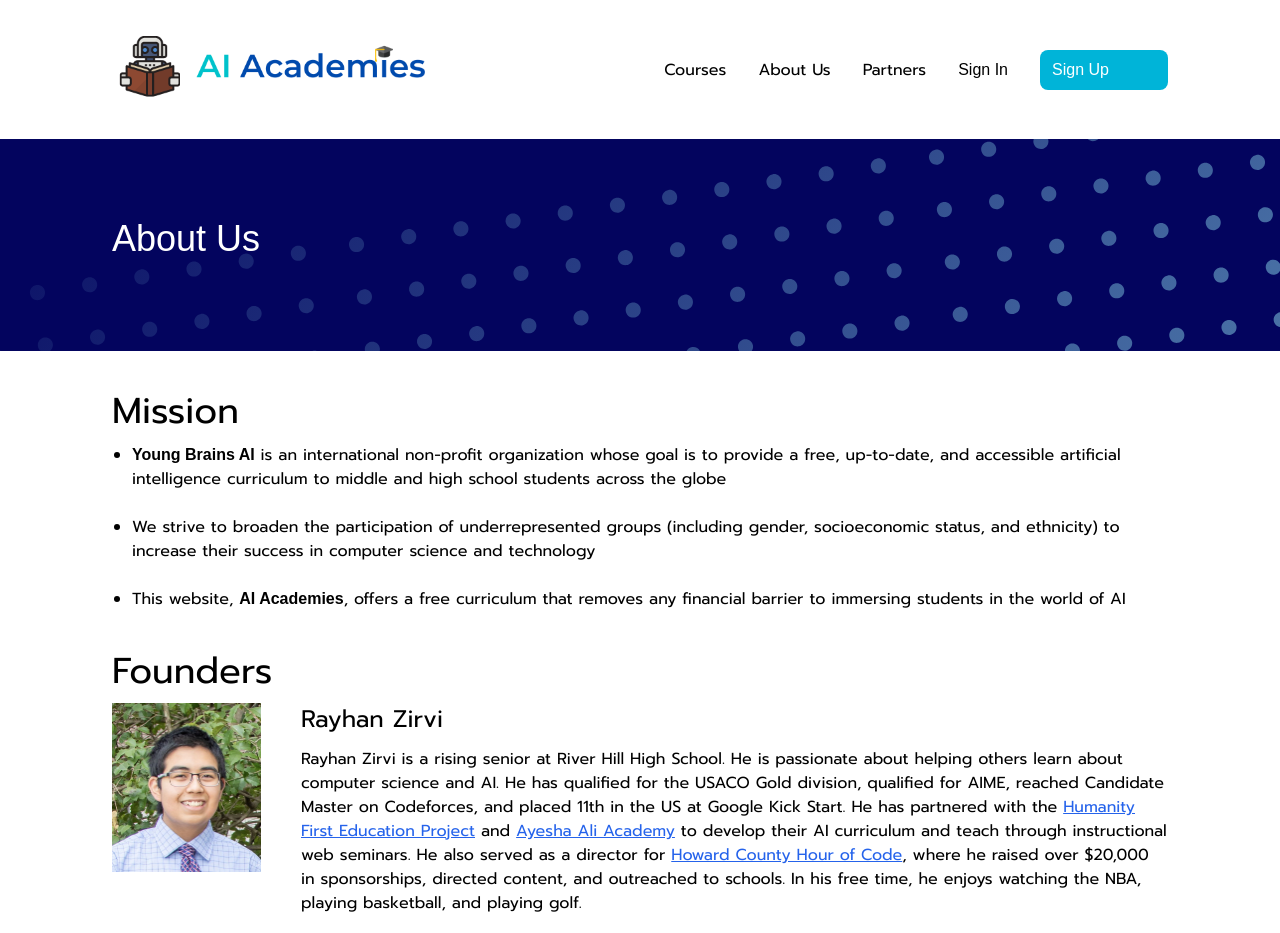
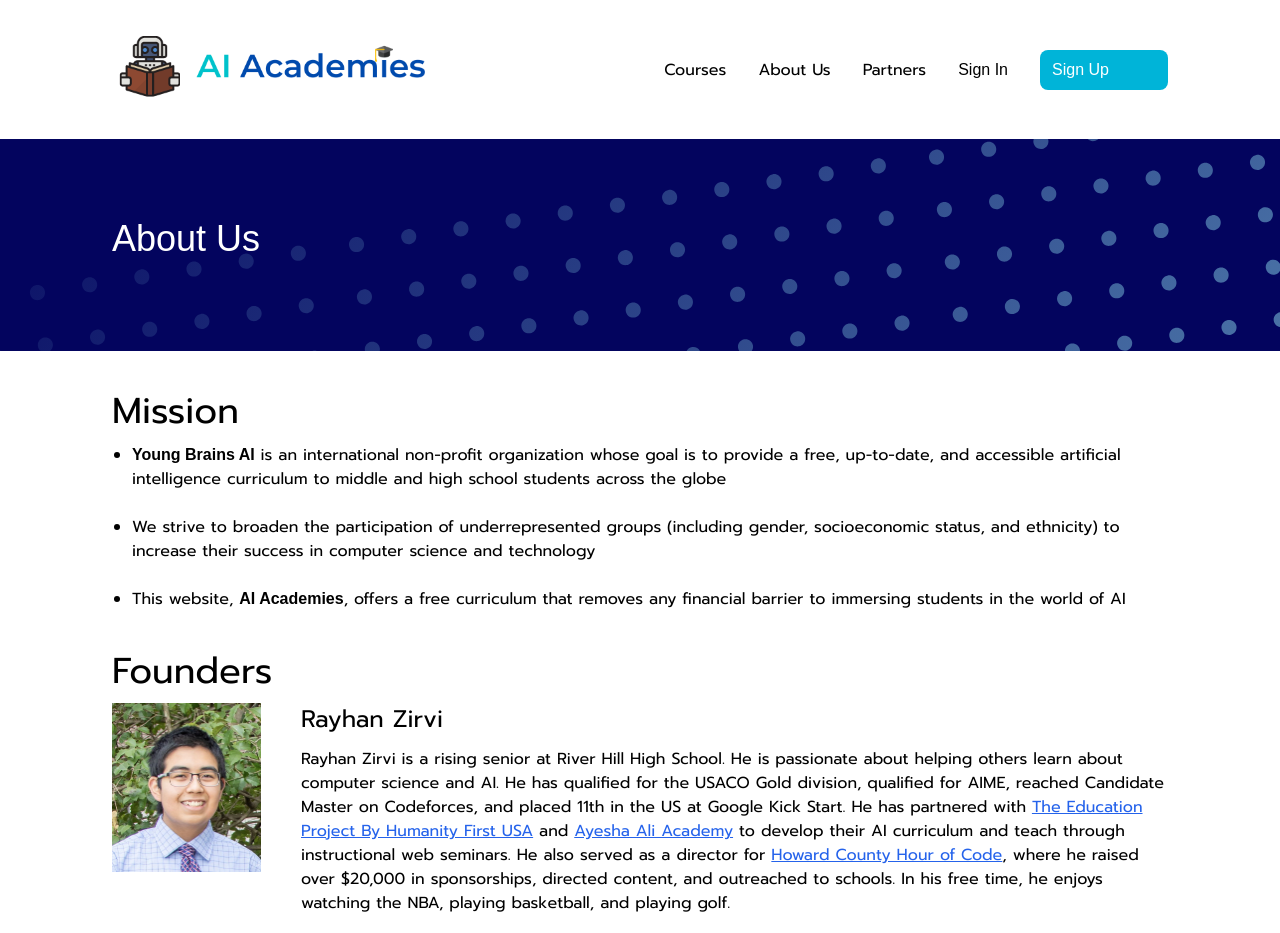
Before and after one commit to rzirvi1665/aiacademies-web, a Next.js app: page /about in a window 1280 px wide. Shown: the top 933 px of the page. Built offline with nearby package versions, Linux system fonts and the light colour scheme; a web font is replaced by a local one.

Commit message:
Update about.tsx

```diff
--- a/pages/about.tsx
+++ b/pages/about.tsx
@@ -24,7 +24,7 @@
                 </div>
                 <div>
                     <h3>Rayhan Zirvi</h3>
-                    <p>Rayhan Zirvi is a rising senior at River Hill High School. He is passionate about helping others learn about computer science and AI. He has qualified for the USACO Gold division, qualified for AIME, reached Candidate Master on Codeforces, and placed 11th in the US at Google Kick Start. He has partnered with the <a className="underline text-blue-600" href="https://theeduproject.net/" target="_blank" rel="noreferrer">Humanity First Education Project</a> and <a className="underline text-blue-600" href="https://aa.academy/" target="_blank" rel="noreferrer">Ayesha Ali Academy</a> to develop their AI curriculum and teach through instructional web seminars. He also served as a director for <a className="underline text-blue-600" href="https://hocohoc.com/" target="_blank" rel="noreferrer">Howard County Hour of Code</a>, where he raised over $20,000 in sponsorships, directed content, and outreached to schools. In his free time, he enjoys watching the NBA, playing basketball, and playing golf.</p>
+                    <p>Rayhan Zirvi is a rising senior at River Hill High School. He is passionate about helping others learn about computer science and AI. He has qualified for the USACO Gold division, qualified for AIME, reached Candidate Master on Codeforces, and placed 11th in the US at Google Kick Start. He has partnered with <a className="underline text-blue-600" href="https://theeduproject.net/" target="_blank" rel="noreferrer">The Education Project By Humanity First USA</a> and <a className="underline text-blue-600" href="https://aa.academy/" target="_blank" rel="noreferrer">Ayesha Ali Academy</a> to develop their AI curriculum and teach through instructional web seminars. He also served as a director for <a className="underline text-blue-600" href="https://hocohoc.com/" target="_blank" rel="noreferrer">Howard County Hour of Code</a>, where he raised over $20,000 in sponsorships, directed content, and outreached to schools. In his free time, he enjoys watching the NBA, playing basketball, and playing golf.</p>
                 </div>
             </div>
             <div className="lg:flex gap-10 mb-5">
```
